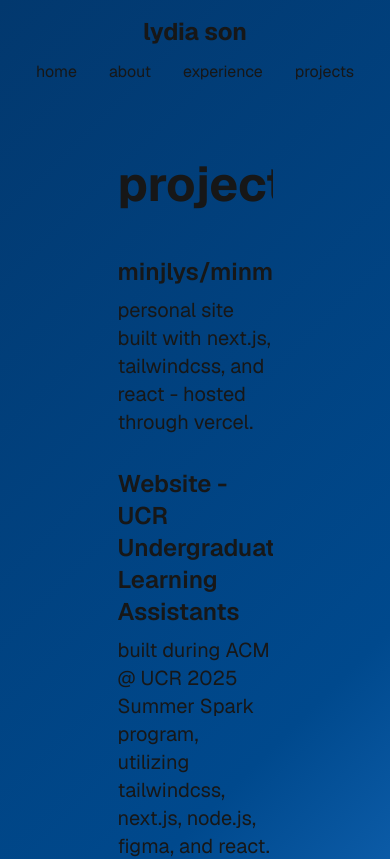
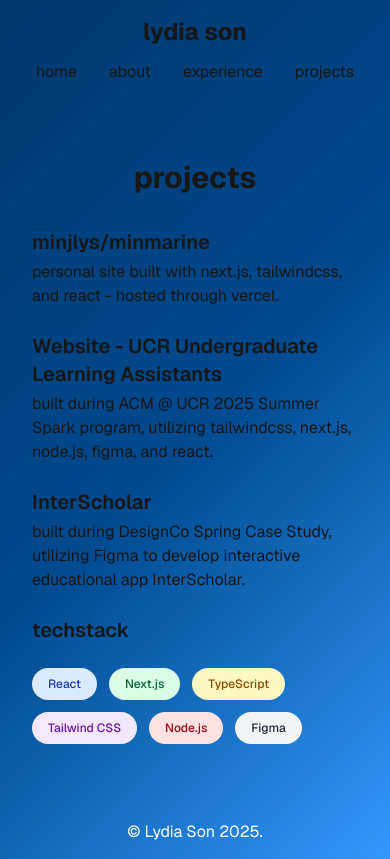
Before and after one commit to minjlys/minmarine, a Next.js app: page /projects in a window 390 px wide. Shown: the top 859 px of the page. Built offline with nearby package versions, Linux system fonts and the light colour scheme.

Commit message:
mobile responsiveness

```diff
--- a/src/app/about/page.tsx
+++ b/src/app/about/page.tsx
@@ -3,14 +3,16 @@ import { motion } from "framer-motion";
 
 function About() {
   return (
-    <div className="flex flex-col items-center px-6 py-10 text-xl">
+    <div className="flex flex-col items-center justify-center px-4 py-10 text-base sm:text-xl">
       <motion.div
         initial={{ opacity: 0, y: -20 }}
         animate={{ opacity: 1, y: 0 }}
         transition={{ duration: 0.5, ease: "easeOut" }}
-        style={{ borderRadius: "12px", overflow: "hidden", width: "50%" }}
+        className="rounded-xl overflow-hidden w-full max-w-3xl sm:w-3/4 md:w-1/2"
       >
-        <div className="text-5xl font-bold mb-12 text-center">about</div>
+        <div className="text-3xl sm:text-5xl font-bold mb-8 sm:mb-12 text-center">
+          about
+        </div>
 
         <div className="w-full max-w-3xl space-y-8">
           <section>
@@ -35,8 +37,8 @@ function About() {
             <div className="text-2xl font-semibold mb-2">outside of class,</div>
             <div>
               i love exploring new places, running, listening to music, and
-              gaming. interestingly but unfortunately, ive been playing
-              splatoon for over 10 years - challenge me anytime :D
+              gaming. interestingly but unfortunately, ive been playing splatoon
+              for over 10 years - challenge me anytime :D
             </div>
           </section>
         </div>
--- a/src/app/experience/page.tsx
+++ b/src/app/experience/page.tsx
@@ -3,14 +3,16 @@ import { motion } from "framer-motion";
 
 function Experience() {
   return (
-    <div className="flex flex-col items-center px-6 py-10 text-xl">
+    <div className="flex flex-col items-center justify-center px-4 py-10 text-base sm:text-xl">
       <motion.div
         initial={{ opacity: 0, y: -20 }}
         animate={{ opacity: 1, y: 0 }}
         transition={{ duration: 0.5, ease: "easeOut" }}
-        style={{ borderRadius: "12px", overflow: "hidden", width: "50%" }}
+        className="rounded-xl overflow-hidden w-full max-w-3xl sm:w-3/4 md:w-1/2"
       >
-        <div className="text-5xl font-bold mb-12 text-center">experience</div>
+        <div className="text-3xl sm:text-5xl font-bold mb-8 sm:mb-12 text-center">
+          experience{" "}
+        </div>
 
         <div className="w-full max-w-3xl space-y-8">
           <section>
--- a/src/app/projects/page.tsx
+++ b/src/app/projects/page.tsx
@@ -3,27 +3,30 @@ import { motion } from "framer-motion";
 
 function Projects() {
   return (
-    <div className="flex flex-col items-center px-6 py-10 text-xl">
+    <div className="flex flex-col items-center justify-center px-4 py-10 text-base sm:text-xl">
       <motion.div
         initial={{ opacity: 0, y: -20 }}
         animate={{ opacity: 1, y: 0 }}
         transition={{ duration: 0.5, ease: "easeOut" }}
-        style={{ borderRadius: "12px", overflow: "hidden", width: "50%" }}
+        className="rounded-xl overflow-hidden w-full max-w-3xl sm:w-3/4 md:w-1/2"
       >
-        <div className="text-5xl font-bold mb-12 text-center">projects</div>
+        <div className="text-3xl sm:text-5xl font-bold mb-8 sm:mb-12 text-center">
+          projects
+        </div>
 
-        <div className="w-full max-w-3xl space-y-8">
+        <div className="w-full space-y-6 sm:space-y-8">
           <section>
-            <div className="text-2xl font-semibold mb-2">minjlys/minmarine</div>
+            <div className="text-xl sm:text-2xl font-semibold mb-1 sm:mb-2">
+              minjlys/minmarine
+            </div>
             <div>
-              {" "}
               personal site built with next.js, tailwindcss, and react - hosted
               through vercel.
             </div>
           </section>
 
           <section>
-            <div className="text-2xl font-semibold mb-2">
+            <div className="text-xl sm:text-2xl font-semibold mb-1 sm:mb-2">
               Website - UCR Undergraduate Learning Assistants
             </div>
             <div>
@@ -33,7 +36,9 @@ function Projects() {
           </section>
 
           <section>
-            <div className="text-2xl font-semibold mb-2">InterScholar</div>
+            <div className="text-xl sm:text-2xl font-semibold mb-1 sm:mb-2">
+              InterScholar
+            </div>
             <div>
               built during DesignCo Spring Case Study, utilizing Figma to
               develop interactive educational app InterScholar.
@@ -41,25 +46,25 @@ function Projects() {
           </section>
 
           <section>
-            <div className="text-2xl font-semibold mb-2">techstack</div>
+            <div className="text-xl sm:text-2xl font-semibold">techstack</div>
           </section>
           <div className="flex flex-wrap gap-3">
-            <span className="bg-blue-100 text-blue-800 px-4 py-2 rounded-full text-sm font-medium">
+            <span className="bg-blue-100 text-blue-800 px-4 py-2 rounded-full text-xs sm:text-sm font-medium">
               React
             </span>
-            <span className="bg-green-100 text-green-800 px-4 py-2 rounded-full text-sm font-medium">
+            <span className="bg-green-100 text-green-800 px-4 py-2 rounded-full text-xs sm:text-sm font-medium">
               Next.js
             </span>
-            <span className="bg-yellow-100 text-yellow-800 px-4 py-2 rounded-full text-sm font-medium">
+            <span className="bg-yellow-100 text-yellow-800 px-4 py-2 rounded-full text-xs sm:text-sm font-medium">
               TypeScript
             </span>
-            <span className="bg-purple-100 text-purple-800 px-4 py-2 rounded-full text-sm font-medium">
+            <span className="bg-purple-100 text-purple-800 px-4 py-2 rounded-full text-xs sm:text-sm font-medium">
               Tailwind CSS
             </span>
-            <span className="bg-red-100 text-red-800 px-4 py-2 rounded-full text-sm font-medium">
+            <span className="bg-red-100 text-red-800 px-4 py-2 rounded-full text-xs sm:text-sm font-medium">
               Node.js
             </span>
-            <span className="bg-gray-100 text-gray-800 px-4 py-2 rounded-full text-sm font-medium">
+            <span className="bg-gray-100 text-gray-800 px-4 py-2 rounded-full text-xs sm:text-sm font-medium">
               Figma
             </span>
           </div>
```
Also changed, not shown: 1 other file (tests, documents, lock files or other folders).
